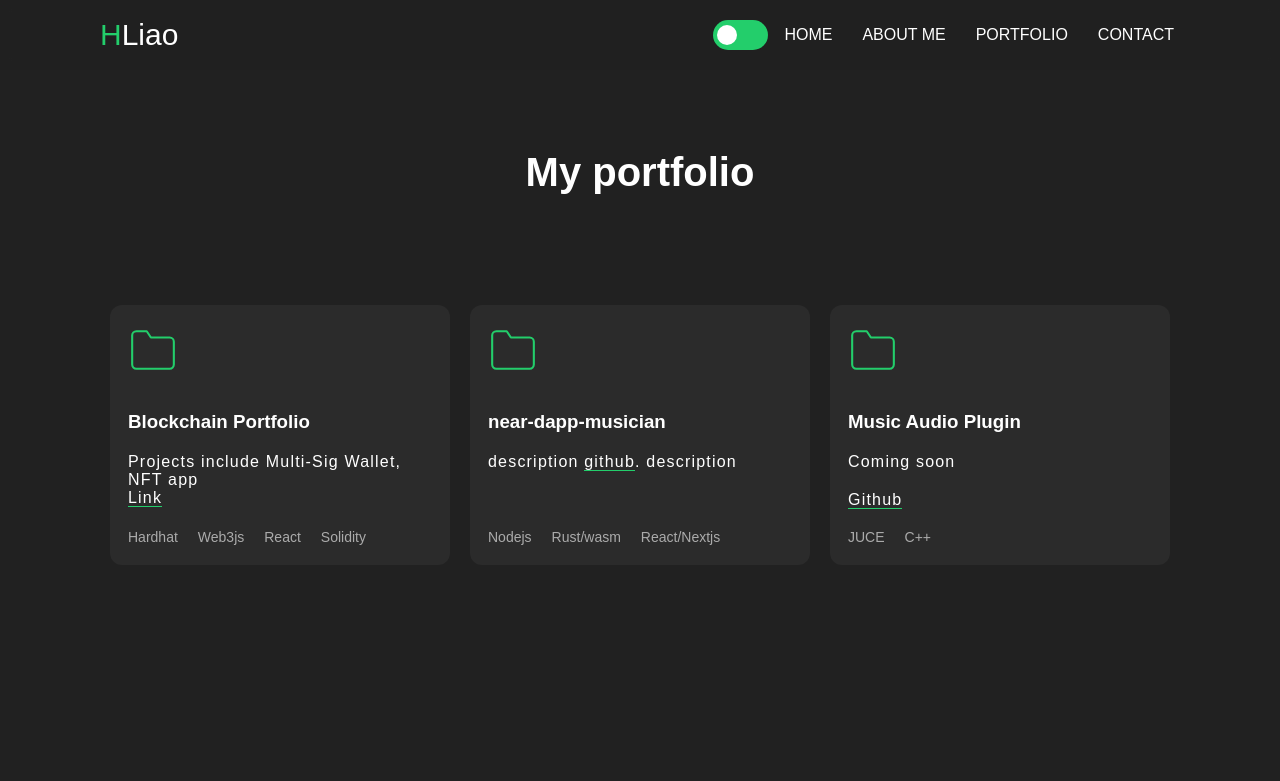
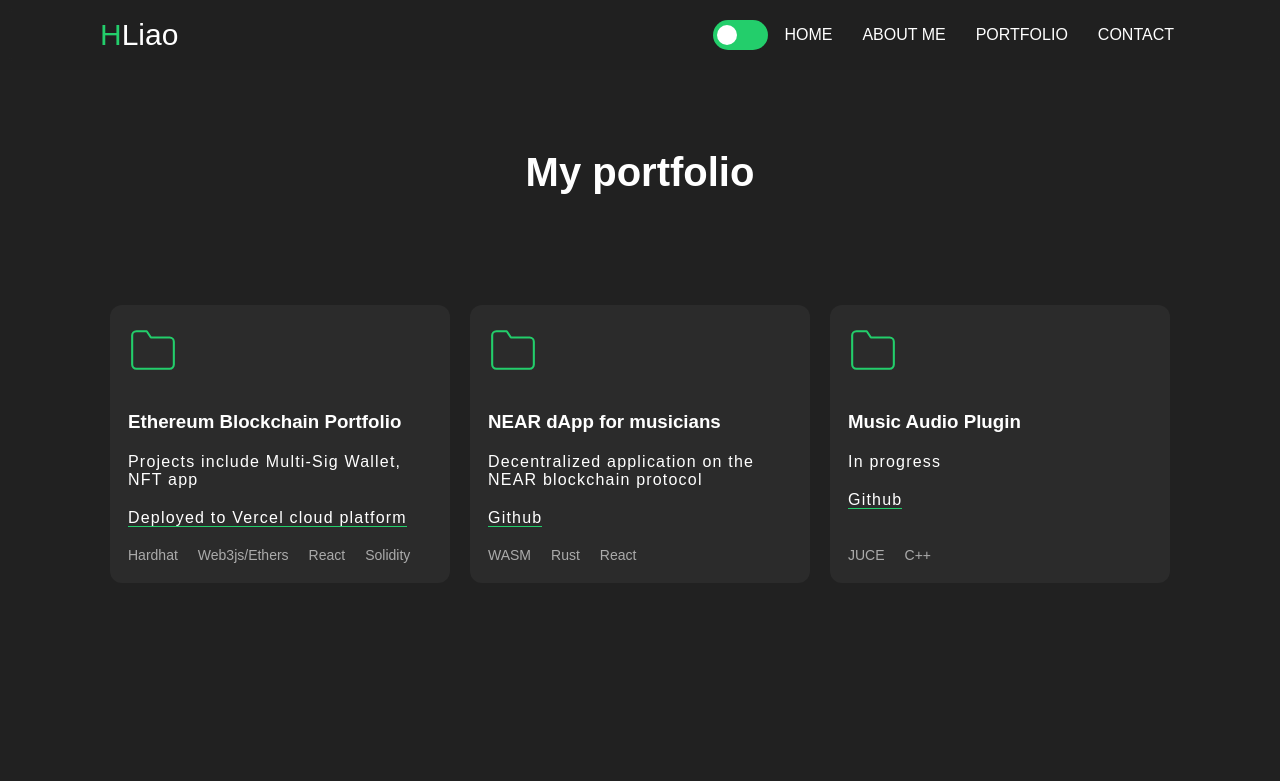
Before and after one commit to Hsien-HsiuLiao/hsien-hsiuliao.github.io, a React (Create React App) app: page / in a window 1280 px wide. Shown: the top 781 px of the page. Built offline with nearby package versions, Linux system fonts and the light colour scheme; the HTML template or start-up script is replaced by a standard one.

Commit message:
update descriptions

```diff
--- a/src/components/Portfolio/Portfolio.tsx
+++ b/src/components/Portfolio/Portfolio.tsx
@@ -23,15 +23,16 @@ export function Portfolio(){
           </div>
           </header>
           <div className="body">
-            <h3>Blockchain Portfolio</h3>
+            <h3>Ethereum Blockchain Portfolio</h3>
             <p>  Projects include Multi-Sig Wallet, NFT app
-             <br></br>   <p><a href="https://hh-eth-portfolio.vercel.app/">Link</a> </p>
+             <br></br>
             </p>
+            <p><a href="https://hh-eth-portfolio.vercel.app/">Deployed to Vercel cloud platform</a> </p>
           </div>
           <footer>
             <ul className="tech-list">
               <li>Hardhat</li>
-              <li>Web3js</li>
+              <li>Web3js/Ethers</li>
               <li>React</li>
               <li>Solidity</li>
             </ul>
@@ -53,15 +54,17 @@ export function Portfolio(){
             </div>
             </header>
             <div className="body">
-              <h3>near-dapp-musician</h3>
-              <p>description <a href="https://github.com/Hsien-HsiuLiao/near-dapp-musician"> github</a>. description
+              <h3>NEAR dApp for musicians</h3>
+              <p>Decentralized application on the NEAR blockchain protocol
+
               </p>
+              <p><a href="https://github.com/Hsien-HsiuLiao/near-dapp-musician"> Github</a></p>
             </div>
             <footer>
               <ul className="tech-list">
-                <li>Nodejs</li>
-                <li>Rust/wasm</li>
-                <li>React/Nextjs</li>
+                <li>WASM</li>
+                <li>Rust</li>
+                <li>React</li>
               </ul>
             </footer>
           </div>
@@ -168,7 +171,7 @@ export function Portfolio(){
             </header>
             <div className="body">
               <h3>Music Audio Plugin</h3>
-              <p>Coming soon
+              <p>In progress
               </p>
               <p> <a href="https://github.com/Hsien-HsiuLiao/audio-plugin-SimpleEQ" target="_blank" rel="noreferrer">Github</a>
               </p>
```
